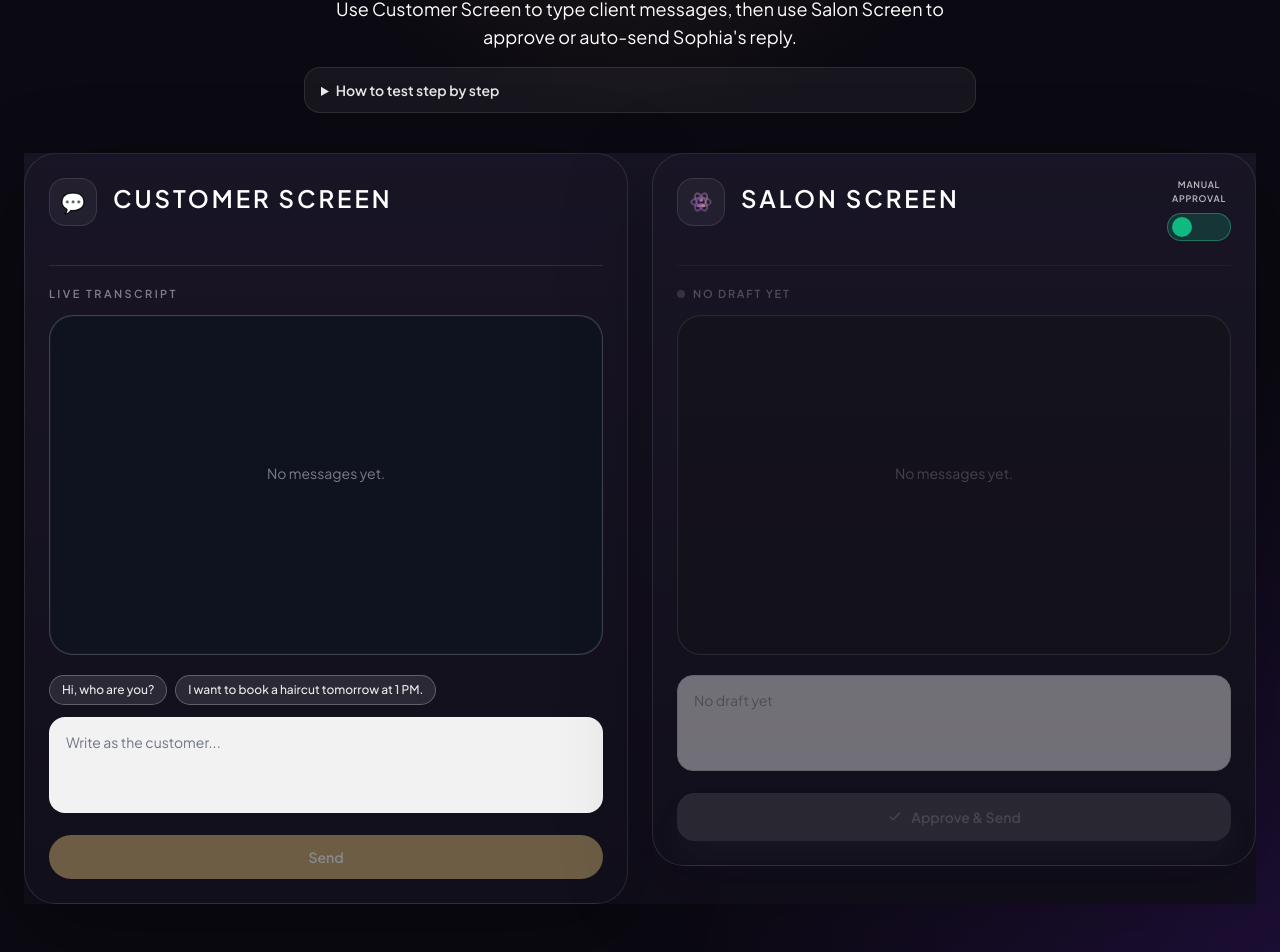
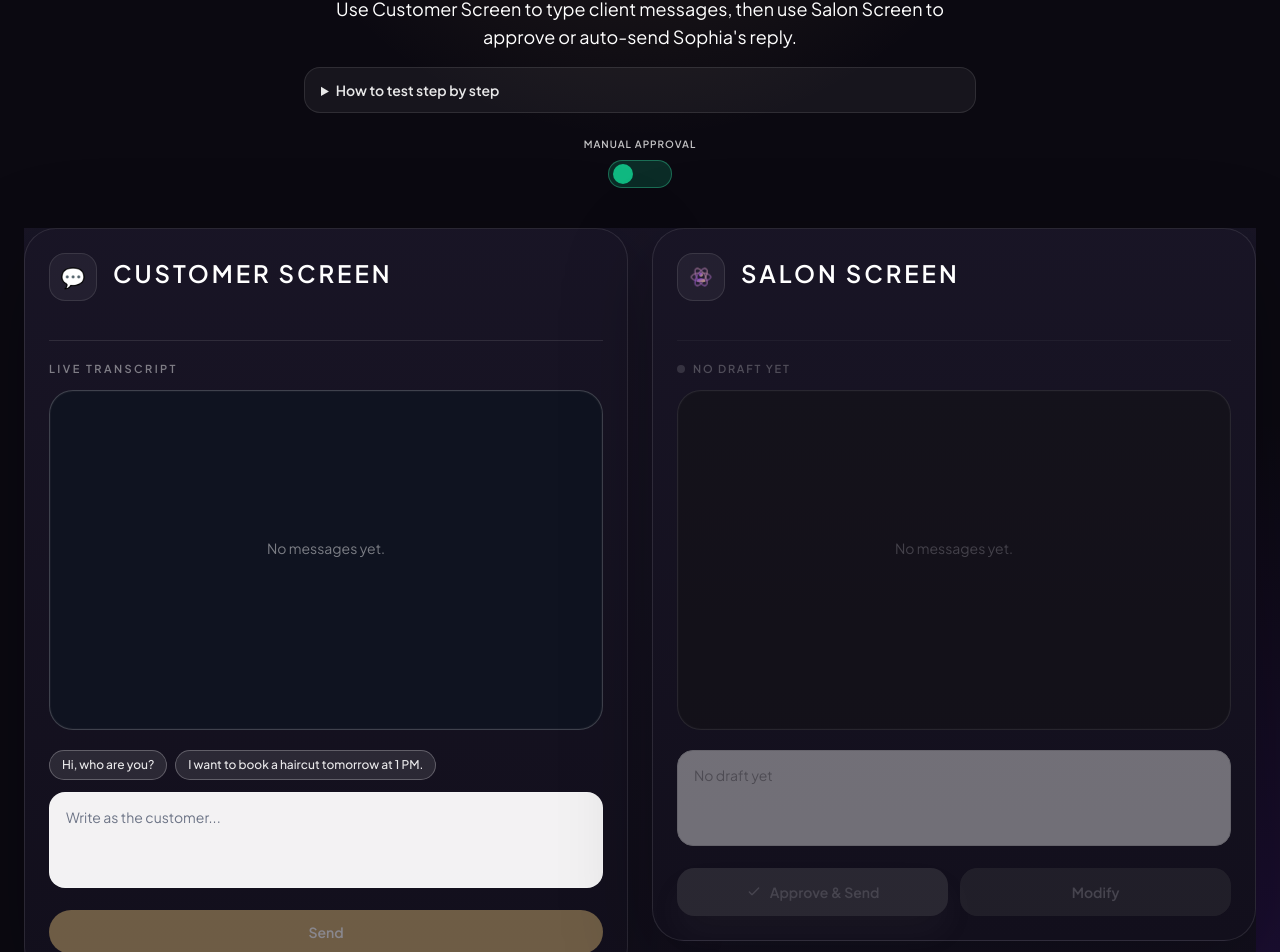
Before and after one commit to EduardP19/resevia-agent, a Next.js app: page /sophia-sandbox in a window 1280 px wide. Shown: the part 271-1223 px from the top of the page. Built offline with nearby package versions, Linux system fonts and the light colour scheme.

Commit message:
feat: refine sandbox UX and tighten booking/hold constraints

```diff
--- a/app/api/test-ui/poll/route.ts
+++ b/app/api/test-ui/poll/route.ts
@@ -54,7 +54,7 @@ export async function GET(req: NextRequest) {
     .from(TEST_UI_TRANSCRIPTS_TABLE)
     .select('id, role, content, created_at')
     .eq('session_id', sessionId)
-    .in('role', ['user', 'assistant', 'draft', 'system'])
+    .in('role', ['user', 'assistant', 'draft'])
     .order('created_at', { ascending: false })
     .limit(10);
 
--- a/app/test-ui/TestUiPageClient.tsx
+++ b/app/test-ui/TestUiPageClient.tsx
@@ -104,6 +104,9 @@ export default function TestUiPageClient() {
   const reviewScrollRef = useRef<HTMLDivElement>(null);
   const customerTranscriptRef = useRef<HTMLDivElement>(null);
   const reviewTranscriptRef = useRef<HTMLDivElement>(null);
+  const reviewComposerRef = useRef<HTMLTextAreaElement>(null);
+  const customerAutoScrollRef = useRef(true);
+  const reviewAutoScrollRef = useRef(true);
   const isSyncingRef = useRef(false);
   const isExpiringRef = useRef(false);
   const lastSyncedAt = useRef<string | null>(null);
@@ -119,6 +122,7 @@ export default function TestUiPageClient() {
   const [reviewFeed, setReviewFeed] = useState<ReviewMessage[]>([]);
   const [reviewDraft, setReviewDraft] = useState<DraftMessage | null>(null);
   const [reviewComposer, setReviewComposer] = useState("");
+  const [isModifyMode, setIsModifyMode] = useState(false);
   const [draftStatus, setDraftStatus] = useState("No draft yet");
   const [input, setInput] = useState("");
   const [loading, setLoading] = useState(false);
@@ -144,6 +148,7 @@ export default function TestUiPageClient() {
   const salonScreenDisabled = !salonNeedsAction;
   const customerNeedsAttention = customerNeedsAction && !sessionExpired;
   const salonNeedsAttention = salonNeedsAction && !sessionExpired;
+  const hasCustomerSentMessage = messages.some((message) => message.role === "user");
 
   const clearExpiryTimers = useCallback(() => {
     if (warningTimeoutRef.current) {
@@ -188,6 +193,7 @@ export default function TestUiPageClient() {
     setReviewFeed([]);
     setReviewDraft(null);
     setReviewComposer("");
+    setIsModifyMode(false);
     setDraftStatus("No draft yet");
     setInput("");
     setError(null);
@@ -225,6 +231,7 @@ export default function TestUiPageClient() {
     setMessages((currentMessages) => currentMessages.filter((message) => message.role !== "waiting"));
     setReviewDraft(null);
     setReviewComposer("");
+    setIsModifyMode(false);
     setReviewError(null);
     currentDraftIdRef.current = null;
     lastSyncedAt.current = null;
@@ -265,6 +272,7 @@ export default function TestUiPageClient() {
     if (currentDraftIdRef.current !== nextDraft?.id) {
       setReviewComposer(nextDraft?.content || "");
       currentDraftIdRef.current = nextDraft?.id || null;
+      setIsModifyMode(false);
     }
 
     if (!nextDraft) {
@@ -303,10 +311,14 @@ export default function TestUiPageClient() {
 
   useEffect(() => {
     if (customerTranscriptRef.current) {
+      if (customerAutoScrollRef.current) {
         customerTranscriptRef.current.scrollTop = customerTranscriptRef.current.scrollHeight;
       }
+    }
     if (reviewTranscriptRef.current) {
+      if (reviewAutoScrollRef.current) {
         reviewTranscriptRef.current.scrollTop = reviewTranscriptRef.current.scrollHeight;
+      }
     }
   }, [messages, reviewFeed, reviewDraft, loading, isApproving]);
 
@@ -556,6 +568,7 @@ export default function TestUiPageClient() {
 
         setReviewDraft(null);
         setReviewComposer(approvedContent);
+        setIsModifyMode(false);
         currentDraftIdRef.current = null;
         hadDraftRef.current = false;
         setDraftStatus("Auto-sent after switching to autonomous.");
@@ -708,6 +721,7 @@ export default function TestUiPageClient() {
 
           setReviewDraft(null);
           setReviewComposer(data.reply);
+          setIsModifyMode(false);
           currentDraftIdRef.current = null;
           hadDraftRef.current = false;
           setDraftStatus("Auto-sent.");
@@ -814,6 +828,7 @@ export default function TestUiPageClient() {
       );
       setReviewDraft(null);
       setReviewComposer(approvedContent);
+      setIsModifyMode(false);
       setDraftStatus("Approved and sent.");
       currentDraftIdRef.current = null;
       hadDraftRef.current = false;
@@ -884,7 +899,36 @@ export default function TestUiPageClient() {
           </div>
         ) : null}
 
-        <div className="mt-6 grid grid-cols-2 gap-3 lg:hidden">
+        <div className="mt-6 flex justify-center">
+          <div className="flex flex-col items-center">
+            <p className="text-[10px] font-semibold uppercase tracking-[0.1em] text-white/75">
+              {toggleModeText}
+            </p>
+            <button
+              type="button"
+              role="switch"
+              aria-checked={manualApproval}
+              onClick={handleManualApprovalToggle}
+              disabled={toggleDisabled}
+              className={cx(
+                "mt-2 inline-flex h-7 w-[64px] items-center rounded-full border px-1 transition",
+                manualApproval
+                  ? "border-emerald-400/40 bg-emerald-500/20"
+                  : "border-rose-400/40 bg-rose-500/20",
+                toggleDisabled && "cursor-not-allowed opacity-50"
+              )}
+            >
+              <span
+                className={cx(
+                  "h-5 w-5 rounded-full transition",
+                  manualApproval ? "translate-x-0 bg-emerald-500" : "translate-x-[36px] bg-rose-500"
+                )}
+              />
+            </button>
+          </div>
+        </div>
+
+        <div className="mt-4 grid grid-cols-2 gap-3 lg:hidden">
           <button
             type="button"
             onClick={() =>
@@ -893,7 +937,7 @@ export default function TestUiPageClient() {
             className={cx(
               "rounded-full border px-4 py-2.5 text-sm font-semibold transition",
               mobileScreen === "customer"
-                ? "border-[#c9a96e] bg-[#c9a96e]/20 text-[#f7dfb6]"
+                ? "border-[#c9a96e]/75 bg-[#c9a96e]/15 text-[#f5e2c2] shadow-[0_0_0_1px_rgba(201,169,110,0.2)]"
                 : "border-white/20 bg-white/5 text-white/80",
               customerNeedsAttention &&
                 "animate-pulse border-amber-300 shadow-[0_0_0_1px_rgba(252,211,77,0.45),0_0_26px_rgba(252,211,77,0.22)]"
@@ -919,7 +963,15 @@ export default function TestUiPageClient() {
           </button>
         </div>
 
-        <div className="mt-4 rounded-[2rem] border border-white/10 bg-[linear-gradient(180deg,rgba(25,21,38,0.98),rgba(18,15,28,1))] p-6 text-white shadow-[0_24px_90px_rgba(0,0,0,0.26)] lg:mt-10 lg:rounded-none lg:border-0 lg:bg-transparent lg:p-0 lg:shadow-none">
+        <div
+          className={cx(
+            "relative mt-4 rounded-[2rem] border border-white/10 bg-[linear-gradient(180deg,rgba(25,21,38,0.98),rgba(18,15,28,1))] p-6 text-white shadow-[0_24px_90px_rgba(0,0,0,0.26)] lg:mt-10 lg:rounded-none lg:border-0 lg:bg-transparent lg:p-0 lg:shadow-none",
+            mobileScreen === "customer" && "border-[#c9a96e]/45"
+          )}
+        >
+          {mobileScreen === "customer" ? (
+            <div className="pointer-events-none absolute inset-0 rounded-[2rem] bg-[#c9a96e]/14 shadow-[inset_0_0_0_1px_rgba(201,169,110,0.22)] lg:hidden" />
+          ) : null}
         <div className="grid gap-6 lg:grid-cols-2 lg:items-start">
           <div
             className={cx(
@@ -949,6 +1001,12 @@ export default function TestUiPageClient() {
 
               <div
                 ref={customerTranscriptRef}
+                onScroll={(event) => {
+                  const target = event.currentTarget;
+                  const distanceFromBottom =
+                    target.scrollHeight - target.scrollTop - target.clientHeight;
+                  customerAutoScrollRef.current = distanceFromBottom < 80;
+                }}
                 className="mt-3 h-[340px] space-y-3 overflow-y-auto rounded-[1.5rem] border border-white/20 bg-[#0f1320] p-4 shadow-[inset_0_0_0_1px_rgba(255,255,255,0.03)]"
               >
                 {messages.length === 0 ? (
@@ -1028,6 +1086,7 @@ export default function TestUiPageClient() {
             ) : null}
 
             <form className="mt-5" onSubmit={sendMessage}>
+              {!hasCustomerSentMessage ? (
               <div className="mb-3 flex flex-wrap gap-2">
                 <button
                   type="button"
@@ -1046,6 +1105,7 @@ export default function TestUiPageClient() {
                   I want to book a haircut tomorrow at 1 PM.
                 </button>
               </div>
+              ) : null}
               <textarea
                 value={input}
                 onChange={(event) => setInput(event.target.value)}
@@ -1097,35 +1157,6 @@ export default function TestUiPageClient() {
                   </h2>
                 </div>
               </div>
-
-              <div className="flex flex-col items-center">
-                <p className="w-[64px] text-center text-[9px] font-semibold uppercase tracking-[0.08em] text-white/70">
-                  {toggleModeText}
-                </p>
-                <button
-                  type="button"
-                  role="switch"
-                  aria-checked={manualApproval}
-                  onClick={handleManualApprovalToggle}
-                  disabled={toggleDisabled}
-                  className={cx(
-                    "mt-2 inline-flex h-7 w-[64px] items-center rounded-full border px-1 transition",
-                    manualApproval
-                      ? "border-emerald-400/40 bg-emerald-500/20"
-                      : "border-rose-400/40 bg-rose-500/20",
-                    toggleDisabled && "cursor-not-allowed opacity-50"
-                  )}
-                >
-                  <span
-                    className={cx(
-                      "h-5 w-5 rounded-full transition",
-                      manualApproval
-                        ? "translate-x-0 bg-emerald-500"
-                        : "translate-x-[36px] bg-rose-500"
-                    )}
-                  />
-                </button>
-              </div>
             </div>
 
             <div className={cx("transition duration-200", salonScreenDisabled && "grayscale opacity-45")}>
@@ -1139,6 +1170,12 @@ export default function TestUiPageClient() {
 
               <div
                 ref={reviewTranscriptRef}
+                onScroll={(event) => {
+                  const target = event.currentTarget;
+                  const distanceFromBottom =
+                    target.scrollHeight - target.scrollTop - target.clientHeight;
+                  reviewAutoScrollRef.current = distanceFromBottom < 80;
+                }}
                 className="mt-3 h-[340px] space-y-3 overflow-y-auto rounded-[1.5rem] border border-white/20 bg-[#0f1320] p-4 shadow-[inset_0_0_0_1px_rgba(255,255,255,0.03)]"
               >
                 {reviewFeed.length === 0 ? (
@@ -1196,20 +1233,31 @@ export default function TestUiPageClient() {
                 </div>
               ) : (
                 <textarea
+                  ref={reviewComposerRef}
                   value={reviewComposer}
-                  onChange={(event) => setReviewComposer(event.target.value)}
+                  onChange={(event) => {
+                    setReviewComposer(event.target.value);
+                    setIsModifyMode(true);
+                  }}
                   disabled={sessionExpired || !reviewDraft || isApproving}
+                  readOnly={!isModifyMode}
                   rows={2}
                   placeholder={sessionExpired ? "Session expired." : "No draft yet"}
-                  className="min-h-[96px] w-full resize-none rounded-[1rem] border border-white/20 bg-white/95 px-4 py-3 text-sm leading-6 text-[#1e2331] placeholder:text-[#6d7486] focus:border-[#9da5bb] focus:outline-none disabled:cursor-not-allowed disabled:border-[#c8ccd4] disabled:bg-[#e5e7eb] disabled:text-[#6b7280] disabled:placeholder:text-[#9097a3]"
+                  className={cx(
+                    "min-h-[96px] w-full resize-none rounded-[1rem] border px-4 py-3 text-sm leading-6 focus:outline-none disabled:cursor-not-allowed disabled:border-[#c8ccd4] disabled:bg-[#e5e7eb] disabled:text-[#6b7280] disabled:placeholder:text-[#9097a3]",
+                    isModifyMode
+                      ? "border-white/20 bg-white/95 text-[#1e2331] placeholder:text-[#6d7486] focus:border-[#9da5bb]"
+                      : "border-white/15 bg-white/70 text-[#5f6675] placeholder:text-[#8a90a0] focus:border-[#9da5bb]"
+                  )}
                 />
               )}
 
+              <div className="mt-4 flex items-center gap-3">
                 <button
                   type="button"
                   onClick={() => void handleApprove()}
                   disabled={sessionExpired || !draftReady || isApproving}
-                className="mt-4 inline-flex w-full items-center justify-center gap-2 rounded-[1.1rem] bg-[#1e9e63] px-5 py-3.5 text-sm font-semibold text-white shadow-[0_18px_35px_rgba(30,158,99,0.28)] transition hover:bg-[#188754] disabled:cursor-not-allowed disabled:opacity-50"
+                  className="inline-flex w-[70%] items-center justify-center gap-2 rounded-[1.1rem] bg-[#1e9e63] px-5 py-3.5 text-sm font-semibold text-white shadow-[0_18px_35px_rgba(30,158,99,0.28)] transition hover:bg-[#188754] disabled:cursor-not-allowed disabled:opacity-50 lg:w-1/2"
                 >
                   {isApproving ? (
                     <span className="h-4 w-4 animate-spin rounded-full border-2 border-[#1d1711]/20 border-t-[#1d1711]" />
@@ -1218,6 +1266,18 @@ export default function TestUiPageClient() {
                   )}
                   {isApproving ? "Sending..." : "Approve & Send"}
                 </button>
+                <button
+                  type="button"
+                  onClick={() => {
+                    setIsModifyMode(true);
+                    reviewComposerRef.current?.focus();
+                  }}
+                  disabled={sessionExpired || isApproving || !reviewDraft}
+                  className="inline-flex w-[30%] items-center justify-center rounded-[1.1rem] bg-[#c83b3b] px-3 py-3.5 text-sm font-semibold text-white transition hover:bg-[#b02f2f] disabled:cursor-not-allowed disabled:opacity-50 lg:w-1/2"
+                >
+                  Modify
+                </button>
+              </div>
 
               {reviewError ? (
                 <div className="mt-4 flex items-start gap-3 rounded-[1.2rem] border border-rose-200/70 bg-rose-500/35 px-4 py-3 text-sm text-rose-50 shadow-[0_0_0_1px_rgba(255,255,255,0.12)]">
```
Also changed, not shown: lib/booking_service.ts (+25 -0 lines), lib/supabase.ts (+5 -2 lines). Lines whose indentation alone changed are shown as unchanged.
